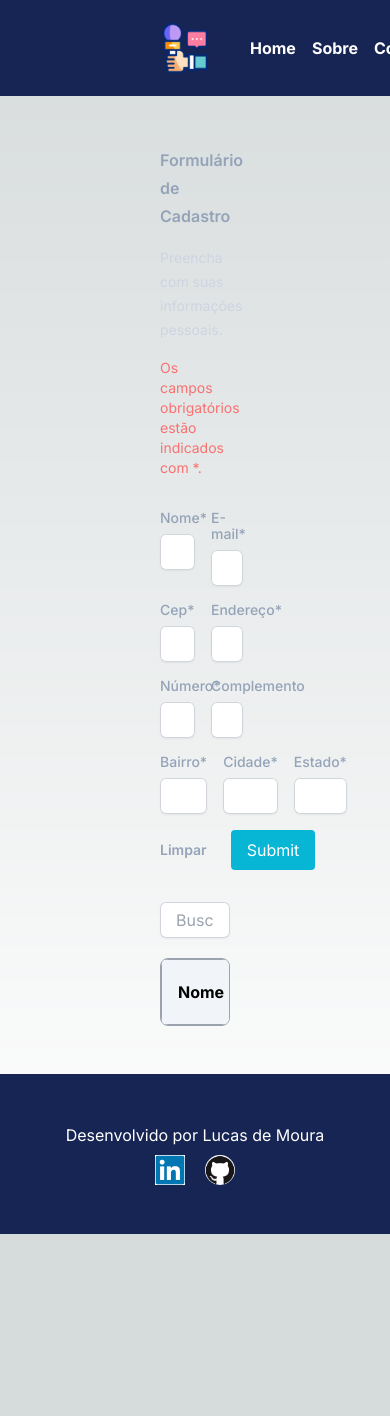
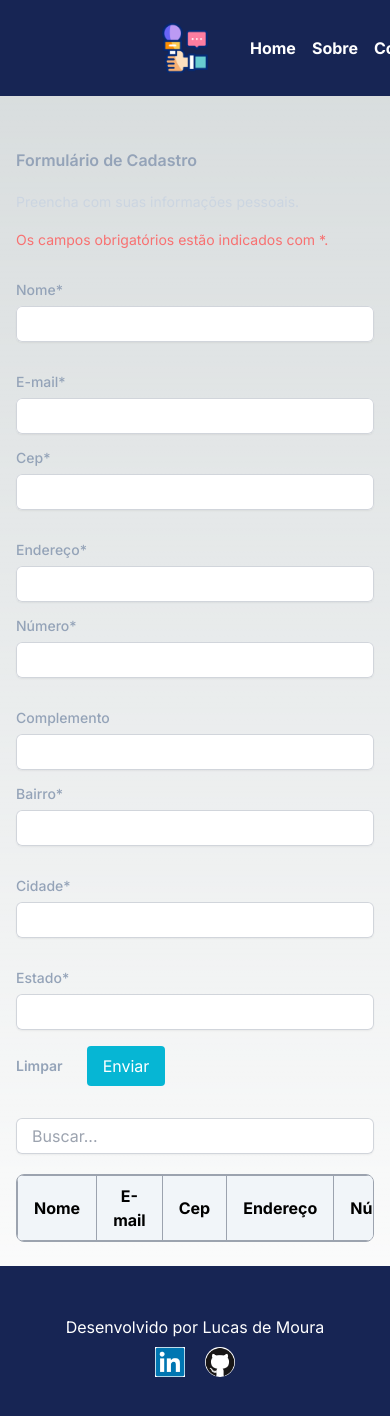
Before and after one commit to LucasdMoura/form-apicep, a Next.js app: page / in a window 390 px wide. Shown: the top 1416 px of the page. Before the commit the page ends 1234 px from the top, so only its background shows below. Built offline with nearby package versions, Linux system fonts and the light colour scheme.

Commit message:
Responsividade para mobile adicionada e correção de erro no campo de email caso houvesse espaço em branco ao final

```diff
--- a/src/components/form/index.jsx
+++ b/src/components/form/index.jsx
@@ -16,8 +16,13 @@ export default function Form() {
   }, []);
 
   const onSubmit = (formData) => {
-    const isNameExist = data.some(item => item.name.toLowerCase() === formData.name.toLowerCase());
-    const isEmailExist = data.some(item => item.email.toLowerCase() === formData.email.toLowerCase());
+    // Trim whitespace from all input values
+    const trimmedData = Object.fromEntries(
+      Object.entries(formData).map(([key, value]) => [key, value.trim()])
+    );
+
+    const isNameExist = data.some(item => item.name.toLowerCase() === trimmedData.name.toLowerCase());
+    const isEmailExist = data.some(item => item.email.toLowerCase() === trimmedData.email.toLowerCase());
 
     if (isNameExist) {
       setError("name", { type: "manual", message: "Este nome já está cadastrado" });
@@ -29,7 +34,7 @@ export default function Form() {
       return;
     }
 
-    const updatedData = [...data, formData];
+    const updatedData = [...data, trimmedData];
     setData(updatedData);
     setFilteredData(updatedData);
     localStorage.setItem("formData", JSON.stringify(updatedData));
@@ -83,17 +88,18 @@ export default function Form() {
   };
 
   return (
-    <div className='px-40'>
+    <div className='px-4 md:px-10 lg:px-20 xl:px-40'>
       <form onSubmit={handleSubmit(onSubmit)} className="space-y-4">
         <h2 className="text-base font-semibold leading-7 text-slate-400">Formulário de Cadastro</h2>
         <p className="mt-1 text-sm leading-6 text-slate-300">Preencha com suas informações pessoais.</p>
         <p className="text-sm text-red-400">Os campos obrigatórios estão indicados com *.</p>
         <div className="gap-4">
-          <div className='grid space-x-4 grid-cols-2'>
+          <div className='grid gap-4 sm:grid-cols-1 md:grid-cols-2'>
             <div>
               <label htmlFor="name" className="block mb-2 mt-4 text-sm font-medium leading-4 text-slate-400">Nome*</label>
               <input id="name" {...register("name", { required: true })}
-              className="block w-full rounded-md px-4 border-0 py-1.5 text-slate-400 shadow-sm ring-1 ring-inset ring-gray-300 placeholder:text-gray-400 focus:ring-2 focus:ring-inset focus:ring-indigo-600 sm:text-sm sm:leading-6" />
+              className="block w-full rounded-md px-4 border-0 py-1.5 text-slate-400 shadow-sm ring-1 ring-inset ring-gray-300 placeholder:text-gray-400 focus:ring-2 focus:ring-inset focus:ring-indigo-600 sm:text-sm sm:leading-6"
+              onBlur={(e) => setValue('name', e.target.value.trim())} />
               {errors.name && <span className="text-red-500">{errors.name.message || "Este campo é obrigatório"}</span>}
             </div>
 
@@ -106,73 +112,81 @@ export default function Form() {
                   message: "Formato de e-mail inválido"
                 }
               })}
-              className="block w-full rounded-md px-4 border-0 py-1.5 text-slate-400 shadow-sm ring-1 ring-inset ring-gray-300 placeholder:text-gray-400 focus:ring-2 focus:ring-inset focus:ring-indigo-600 sm:text-sm sm:leading-6" />
+              className="block w-full rounded-md px-4 border-0 py-1.5 text-slate-400 shadow-sm ring-1 ring-inset ring-gray-300 placeholder:text-gray-400 focus:ring-2 focus:ring-inset focus:ring-indigo-600 sm:text-sm sm:leading-6"
+              onBlur={(e) => setValue('email', e.target.value.trim())} />
               {errors.email && <span className="text-red-500">{errors.email.message || "Este campo é obrigatório"}</span>}
             </div>
           </div>
 
-          <div className='grid space-x-4 grid-cols-2'>
+          <div className='grid gap-4 sm:grid-cols-1 md:grid-cols-2'>
             <div>
               <label htmlFor="cep" className="block mb-2 mt-4 text-sm font-medium leading-4 text-slate-400">Cep*</label>
               <input id="cep" {...register("cep", { required: true })} onBlur={handleCepBlur}
-              className="block w-full rounded-md px-4 border-0 py-1.5 text-slate-400 shadow-sm ring-1 ring-inset ring-gray-300 placeholder:text-gray-400 focus:ring-2 focus:ring-inset focus:ring-indigo-600 sm:text-sm sm:leading-6" />
+              className="block w-full rounded-md px-4 border-0 py-1.5 text-slate-400 shadow-sm ring-1 ring-inset ring-gray-300 placeholder:text-gray-400 focus:ring-2 focus:ring-inset focus:ring-indigo-600 sm:text-sm sm:leading-6"
+              onBlur={(e) => setValue('cep', e.target.value.trim())} />
               {errors.cep && <span className="text-red-500">{errors.cep.message || "Este campo é obrigatório"}</span>}
             </div>
 
             <div>
               <label htmlFor="adress" className="block mb-2 mt-4 text-sm font-medium leading-4 text-slate-400">Endereço*</label>
               <input id="adress" {...register("adress", { required: true })}
-              className="block w-full rounded-md px-4 border-0 py-1.5 text-slate-400 shadow-sm ring-1 ring-inset ring-gray-300 placeholder:text-gray-400 focus:ring-2 focus:ring-inset focus:ring-indigo-600 sm:text-sm sm:leading-6" />
+              className="block w-full rounded-md px-4 border-0 py-1.5 text-slate-400 shadow-sm ring-1 ring-inset ring-gray-300 placeholder:text-gray-400 focus:ring-2 focus:ring-inset focus:ring-indigo-600 sm:text-sm sm:leading-6"
+              onBlur={(e) => setValue('adress', e.target.value.trim())} />
               {errors.adress && <span className="text-red-500">Este campo é obrigatório</span>}
             </div>
           </div>
 
-          <div className='grid space-x-4 grid-cols-2'>
+          <div className='grid gap-4 sm:grid-cols-1 md:grid-cols-2'>
             <div>
               <label htmlFor="addressNumber" className="block mb-2 mt-4 text-sm font-medium leading-4 text-slate-400">Número*</label>
               <input id="addressNumber" {...register("addressNumber", { required: true })}
               type="number"
-              className="block w-full rounded-md px-4 border-0 py-1.5 text-slate-400 shadow-sm ring-1 ring-inset ring-gray-300 placeholder:text-gray-400 focus:ring-2 focus:ring-inset focus:ring-indigo-600 sm:text-sm sm:leading-6" />
+              className="block w-full rounded-md px-4 border-0 py-1.5 text-slate-400 shadow-sm ring-1 ring-inset ring-gray-300 placeholder:text-gray-400 focus:ring-2 focus:ring-inset focus:ring-indigo-600 sm:text-sm sm:leading-6"
+              onBlur={(e) => setValue('addressNumber', e.target.value.trim())} />
               {errors.addressNumber && <span className="text-red-500">Este campo é obrigatório</span>}
             </div>
 
             <div>
               <label htmlFor="complement" className="block mb-2 mt-4 text-sm font-medium leading-4 text-slate-400">Complemento</label>
               <input id="complement" {...register("complement")}
-              className="block w-full rounded-md px-4 border-0 py-1.5 text-slate-400 shadow-sm ring-1 ring-inset ring-gray-300 placeholder:text-gray-400 focus:ring-2 focus:ring-inset focus:ring-indigo-600 sm:text-sm sm:leading-6" />
+              className="block w-full rounded-md px-4 border-0 py-1.5 text-slate-400 shadow-sm ring-1 ring-inset ring-gray-300 placeholder:text-gray-400 focus:ring-2 focus:ring-inset focus:ring-indigo-600 sm:text-sm sm:leading-6"
+              onBlur={(e) => setValue('complement', e.target.value.trim())} />
             </div>
           </div>
 
-          <div className="flex space-x-4">
-            <div className="flex-1">
+          <div className='grid gap-4 sm:grid-cols-1 md:grid-cols-2'>
+            <div>
               <label htmlFor="neighborhood" className="block mb-2 mt-4 text-sm font-medium leading-4 text-slate-400">Bairro*</label>
               <input id="neighborhood" {...register("neighborhood", { required: true })}
-              className="block w-full rounded-md px-4 border-0 py-1.5 text-slate-400 shadow-sm ring-1 ring-inset ring-gray-300 placeholder:text-gray-400 focus:ring-2 focus:ring-inset focus:ring-indigo-600 sm:text-sm sm:leading-6" />
+              className="block w-full rounded-md px-4 border-0 py-1.5 text-slate-400 shadow-sm ring-1 ring-inset ring-gray-300 placeholder:text-gray-400 focus:ring-2 focus:ring-inset focus:ring-indigo-600 sm:text-sm sm:leading-6"
+              onBlur={(e) => setValue('neighborhood', e.target.value.trim())} />
               {errors.neighborhood && <span className="text-red-500">Este campo é obrigatório</span>}
             </div>
 
-            <div className="flex-1">
+            <div>
               <label htmlFor="city" className="block mb-2 mt-4 text-sm font-medium leading-4 text-slate-400">Cidade*</label>
               <input id="city" {...register("city", { required: true })}
-              className="block w-full rounded-md px-4 border-0 py-1.5 text-slate-400 shadow-sm ring-1 ring-inset ring-gray-300 placeholder:text-gray-400 focus:ring-2 focus:ring-inset focus:ring-indigo-600 sm:text-sm sm:leading-6" />
+              className="block w-full rounded-md px-4 border-0 py-1.5 text-slate-400 shadow-sm ring-1 ring-inset ring-gray-300 placeholder:text-gray-400 focus:ring-2 focus:ring-inset focus:ring-indigo-600 sm:text-sm sm:leading-6"
+              onBlur={(e) => setValue('city', e.target.value.trim())} />
               {errors.city && <span className="text-red-500">Este campo é obrigatório</span>}
             </div>
 
-            <div className="flex-1">
+            <div>
               <label htmlFor="region" className="block mb-2 mt-4 text-sm font-medium leading-4 text-slate-400">Estado*</label>
               <input id="region" {...register("region", { required: true })}
-              className="block w-full rounded-md px-4 border-0 py-1.5 text-slate-400 shadow-sm ring-1 ring-inset ring-gray-300 placeholder:text-gray-400 focus:ring-2 focus:ring-inset focus:ring-indigo-600 sm:text-sm sm:leading-6" />
+              className="block w-full rounded-md px-4 border-0 py-1.5 text-slate-400 shadow-sm ring-1 ring-inset ring-gray-300 placeholder:text-gray-400 focus:ring-2 focus:ring-inset focus:ring-indigo-600 sm:text-sm sm:leading-6"
+              onBlur={(e) => setValue('region', e.target.value.trim())} />
               {errors.region && <span className="text-red-500">Este campo é obrigatório</span>}
             </div>
           </div>
         </div>
 
-        <div className="mt-6 flex items-center justify-start gap-x-6 px-50">
+        <div className="mt-6 flex items-center justify-start gap-x-6">
           <button
             type="button"
             onClick={handleCancel}
             className="text-sm font-semibold leading-6 text-slate-400">Limpar</button>
-          <button type="submit" className="bg-cyan-500 hover:bg-cyan-600 text-white px-4 py-2 rounded">Submit</button>
+          <button type="submit" className="bg-cyan-500 hover:bg-cyan-600 text-white px-4 py-2 rounded">Enviar</button>
         </div>
       </form>
 
@@ -185,13 +199,13 @@ export default function Form() {
           className="block w-full rounded-md px-4 border-0 py-1.5 text-slate-400 shadow-sm ring-1 ring-inset ring-gray-300 placeholder:text-gray-400 focus:ring-2 focus:ring-inset focus:ring-indigo-600 sm:text-sm sm:leading-6 mb-5"
         />
 
-        <div className="rounded-lg border border-gray-400 overflow-hidden">
+        <div className="rounded-lg border border-gray-400 overflow-x-auto">
             <table className="w-full border-collapse mb-0">
             <thead>
                 <tr>
                 <th className="border bg-slate-100 border-gray-400 text-black px-4 py-2">Nome</th>
                 <th className="border bg-slate-100 border-gray-400 text-black px-4 py-2">E-mail</th>
-                <th className="border bg-slate-100  border-gray-400 text-black px-4 py-2">Cep</th>
+                <th className="border bg-slate-100 border-gray-400 text-black px-4 py-2">Cep</th>
                 <th className="border bg-slate-100 border-gray-400 text-black px-4 py-2">Endereço</th>
                 <th className="border bg-slate-100 border-gray-400 text-black px-4 py-2">Número</th>
                 <th className="border bg-slate-100 border-gray-400 text-black px-4 py-2">Complemento</th>
@@ -216,9 +230,7 @@ export default function Form() {
                 ))}
             </tbody>
             </table>
-
         </div>
-        <br/>
       </div>
     </div>
   );
```
